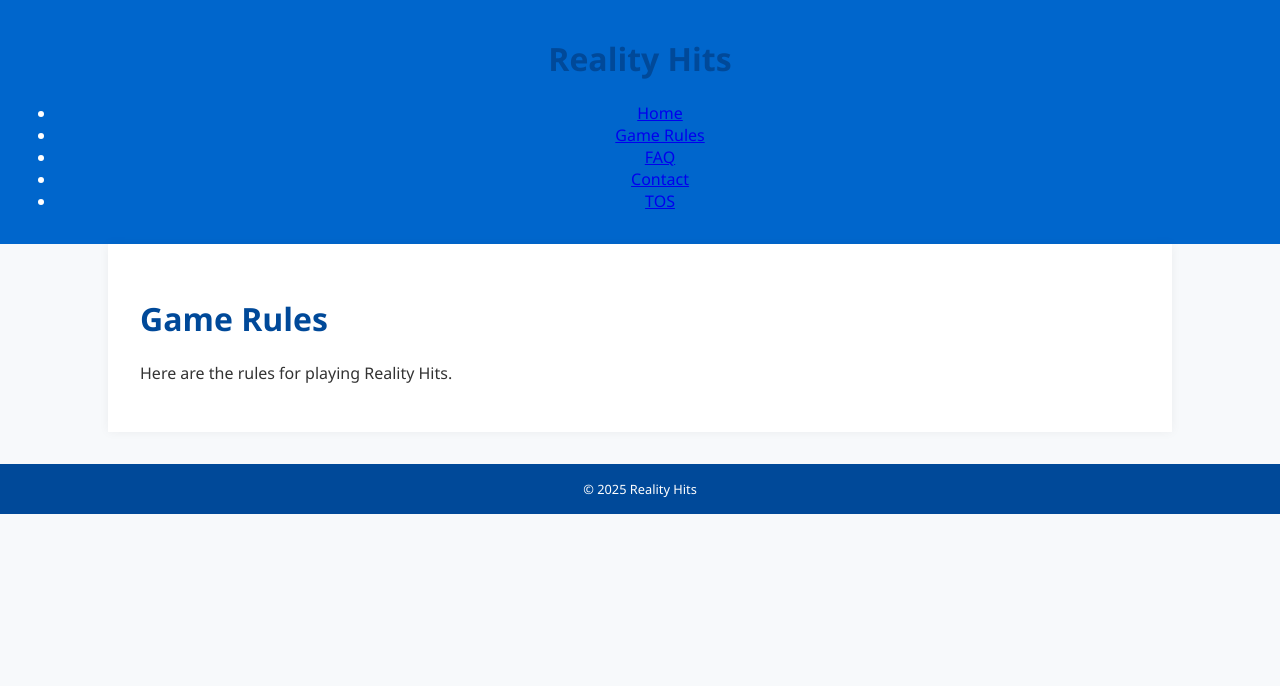
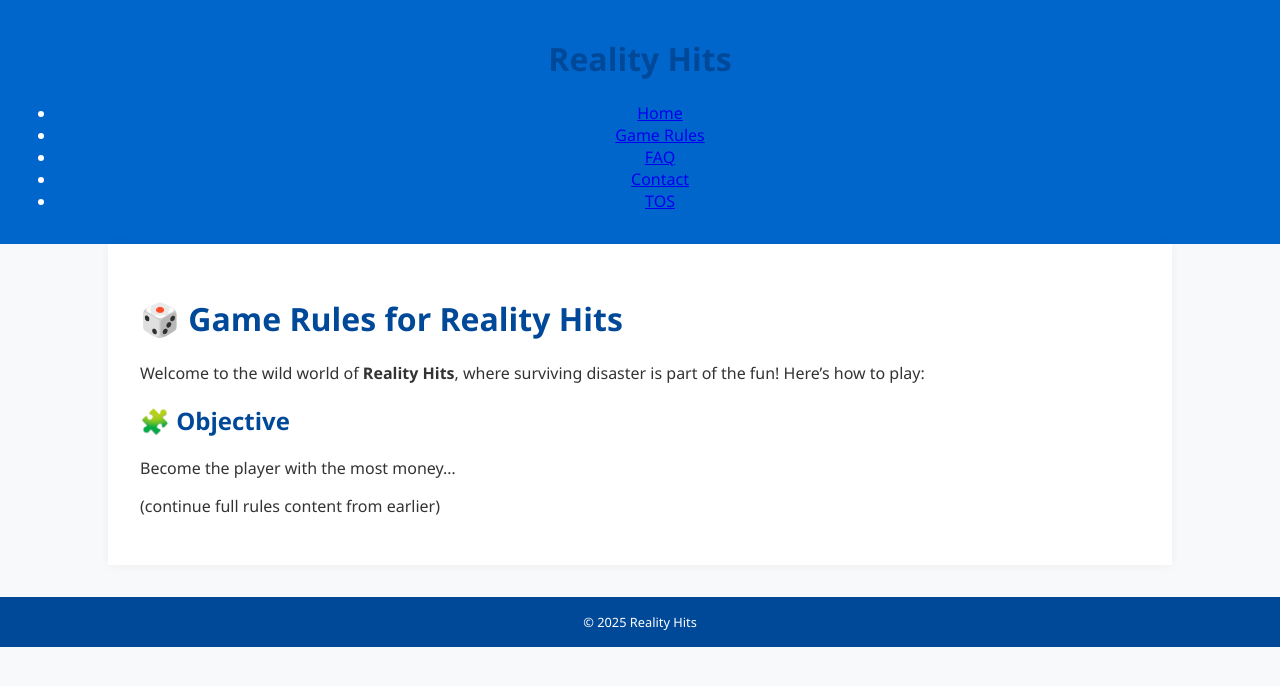
Before and after one commit to RealityHits-co/reality-hits, a Jekyll site: the page built from rules.md, in a window 1280 px wide. Shown: the top 686 px of the page. Built offline with Jekyll 4.4.1, drawn with Linux system fonts in a browser that asks for light colours; our own code applies the rules of GitHub Pages for plain Markdown files.

Commit message:
Update rules.md

```diff
--- a/rules.md
+++ b/rules.md
@@ -1,2 +1,13 @@
-# Game Rules
-Here are the rules for playing Reality Hits.
+---
+title: Game Rules
+layout: default
+---
+
+# 🎲 Game Rules for Reality Hits
+
+Welcome to the wild world of **Reality Hits**, where surviving disaster is part of the fun! Here’s how to play:
+
+## 🧩 Objective
+Become the player with the most money...
+
+(continue full rules content from earlier)
```
